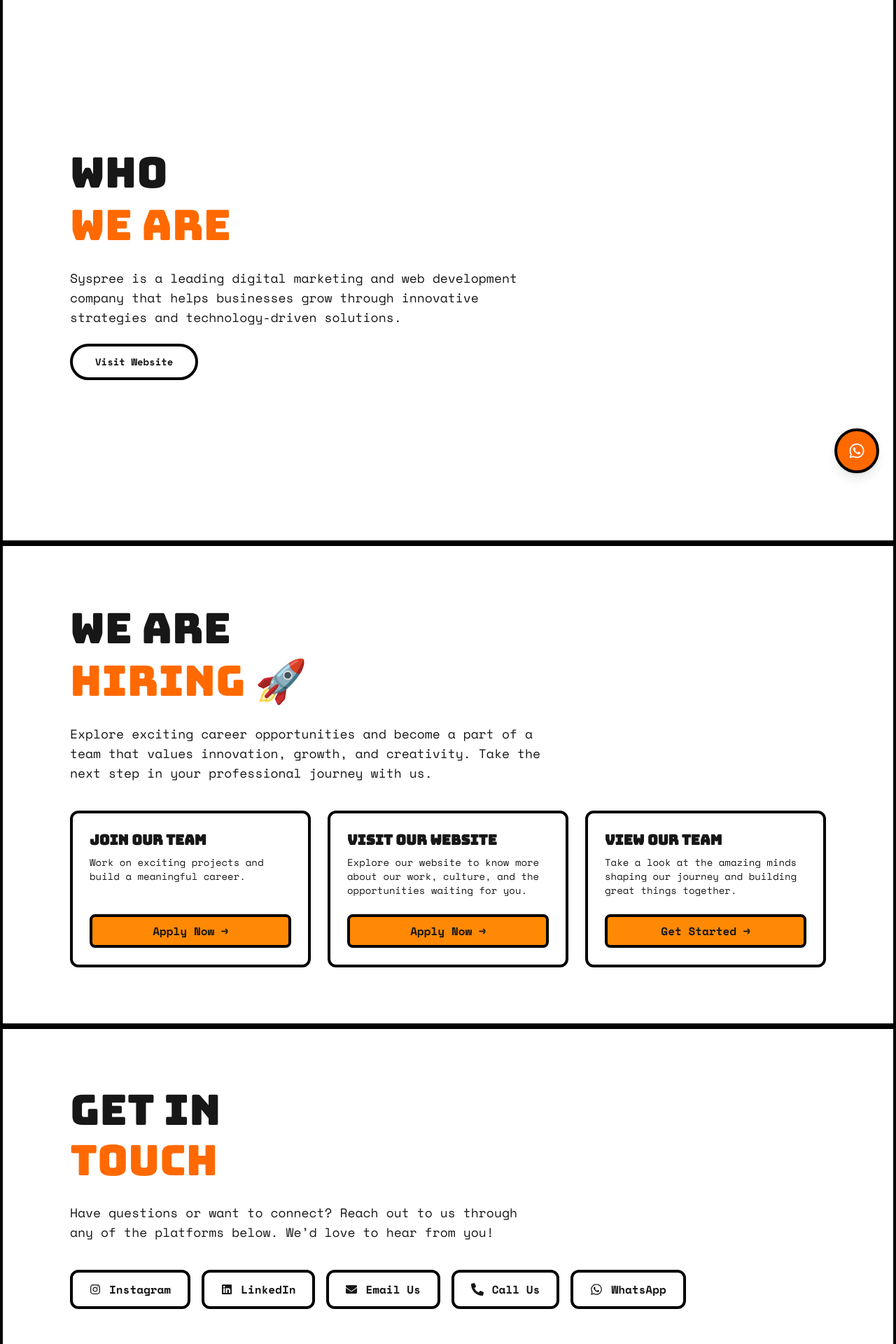
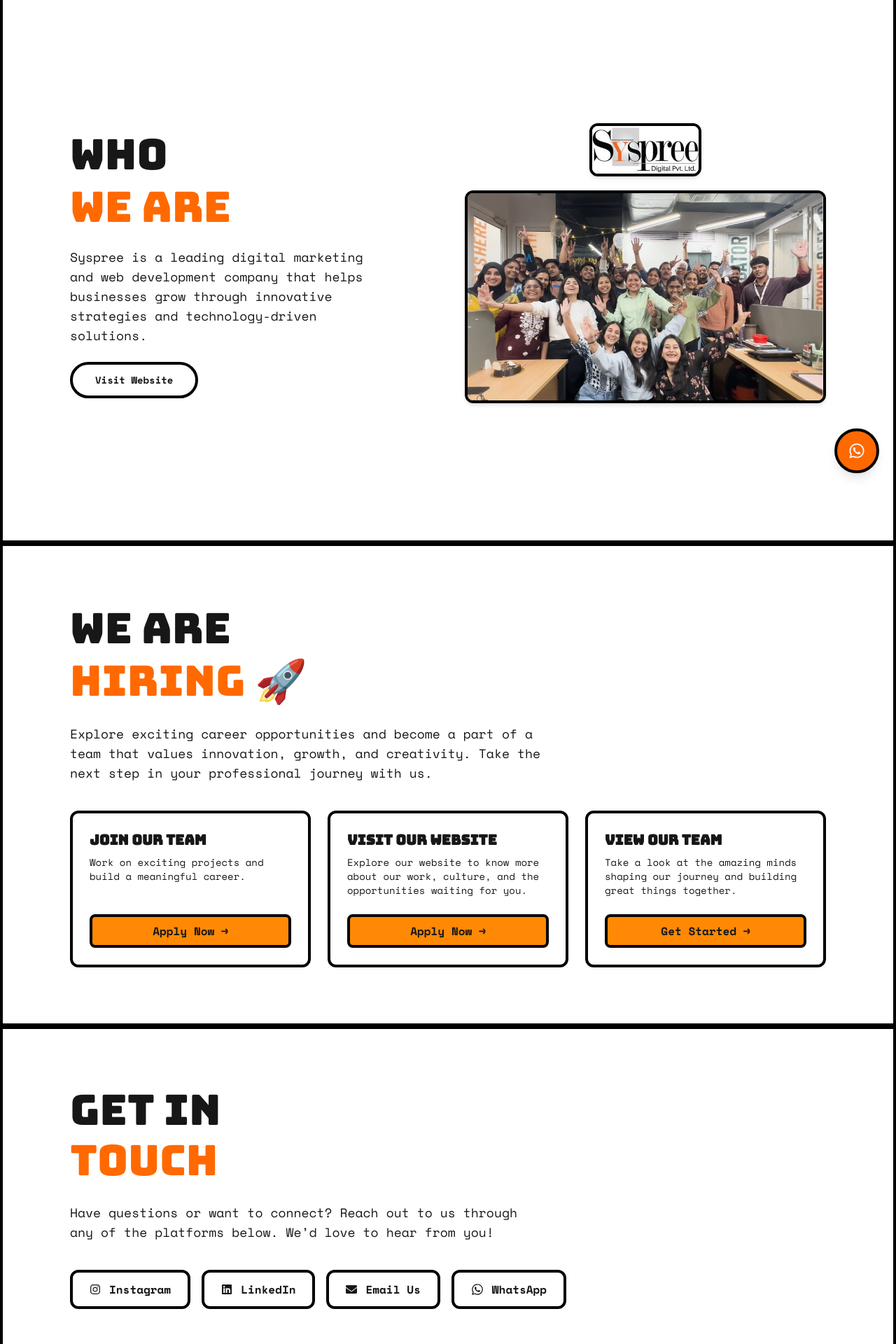
Before and after one commit to SyspreeDev/syspree, a Next.js app: page / in a window 1280 px wide. Shown: the part 100-2020 px from the top of the page at 70% size. Built offline with nearby package versions, Linux system fonts and the light colour scheme.

Commit message:
added social links

```diff
--- a/src/app/components/ContactSection.jsx
+++ b/src/app/components/ContactSection.jsx
@@ -25,7 +25,7 @@
         <div className="mt-10 flex flex-col sm:flex-row sm:flex-wrap gap-4">
           {/* Instagram */}
           <a
-            href="https://instagram.com"
+            href="https://www.instagram.com/syspree/?hl=en"
             target="_blank"
             className="flex items-center gap-3 border-4 border-black px-6 py-3 rounded-xl font-bold hover:bg-orange-50 transition"
           >
@@ -35,7 +35,7 @@
 
           {/* LinkedIn */}
           <a
-            href="https://linkedin.com"
+            href="https://in.linkedin.com/company/syspreedigital"
             target="_blank"
             className="flex items-center gap-3 border-4 border-black px-6 py-3 rounded-xl font-bold hover:bg-orange-50 transition"
           >
@@ -45,25 +45,16 @@
 
           {/* Email */}
           <a
-            href="mailto:hr@syspree.com"
+            href="mailto:hr@syspreedigital.com"
             className="flex items-center gap-3 border-4 border-black px-6 py-3 rounded-xl font-bold hover:bg-orange-50 transition"
           >
             <FaEnvelope />
             Email Us
           </a>
 
-          {/* Phone */}
-          <a
-            href="tel:+919876543210"
-            className="flex items-center gap-3 border-4 border-black px-6 py-3 rounded-xl font-bold hover:bg-orange-50 transition w-full sm:w-auto"
-          >
-            <FaPhoneAlt className="text-lg" />
-            Call Us
-          </a>
-
           {/* WhatsApp */}
           <a
-            href="https://wa.me/919876543210"
+            href="https://wa.me/8976810289"
             target="_blank"
             className="flex items-center gap-3 border-4 border-black px-6 py-3 rounded-xl font-bold hover:bg-orange-50 transition w-full sm:w-auto"
           >
--- a/src/app/components/HeroSection.jsx
+++ b/src/app/components/HeroSection.jsx
@@ -7,29 +7,48 @@
   id="home"
   className="min-h-screen border-4 border-black flex items-center bg-white"
 >
-  <div className="w-full px-6 md:px-16 lg:px-24 py-12 flex flex-col justify-center">
+  <div className="w-full px-5 sm:px-8 md:px-16 lg:px-24 py-12 grid md:grid-cols-2 gap-12 items-center">
 
-    {/* Heading */}
-    <h1 className="text-4xl sm:text-5xl md:text-6xl leading-tight">
+    {/* LEFT: Content */}
+    <div className="text-center md:text-left">
+      <h1 className="text-3xl sm:text-4xl md:text-6xl leading-tight">
         Who <br />
         <span className="text-orange-500">we are</span>
       </h1>
 
-    {/* Description */}
-    <p className="mt-6 text-base sm:text-lg max-w-2xl">
+      <p className="mt-5 text-sm sm:text-base md:text-lg max-w-md mx-auto md:mx-0">
         Syspree is a leading digital marketing and web development company
         that helps businesses grow through innovative strategies and
         technology-driven solutions.
       </p>
 
-    {/* CTA */}
       <a
         href="https://syspree.com/"
         target="_blank"
-      className="mt-6 inline-block bg-white border-4 border-black px-8 py-3 rounded-full text-sm font-bold w-fit hover:bg-orange-200 transition"
+        rel="noopener noreferrer"
+        className="mt-6 inline-block bg-white border-4 border-black px-6 sm:px-8 py-2 sm:py-3 rounded-full text-xs sm:text-sm font-bold hover:bg-orange-200 transition"
       >
         Visit Website
       </a>
+    </div>
+
+    {/* RIGHT: Image */}
+    <div className="flex flex-col items-center gap-5">
+
+      {/* Logo */}
+      <img
+        src="/syspree-logo.jpg"
+        alt="Company Logo"
+        className="w-28 sm:w-36 md:w-40 border-4 border-black rounded-xl shadow-md"
+      />
+
+      {/* Team Image */}
+      <img
+        src="/teams.jpg"
+        alt="Team"
+        className="w-full max-w-xs sm:max-w-md md:max-w-full border-4 border-black rounded-xl shadow-md"
+      />
+    </div>
 
   </div>
 </section>
```
Also changed, not shown: public/teams.jpg (added). Lines whose indentation alone changed are shown as unchanged.
